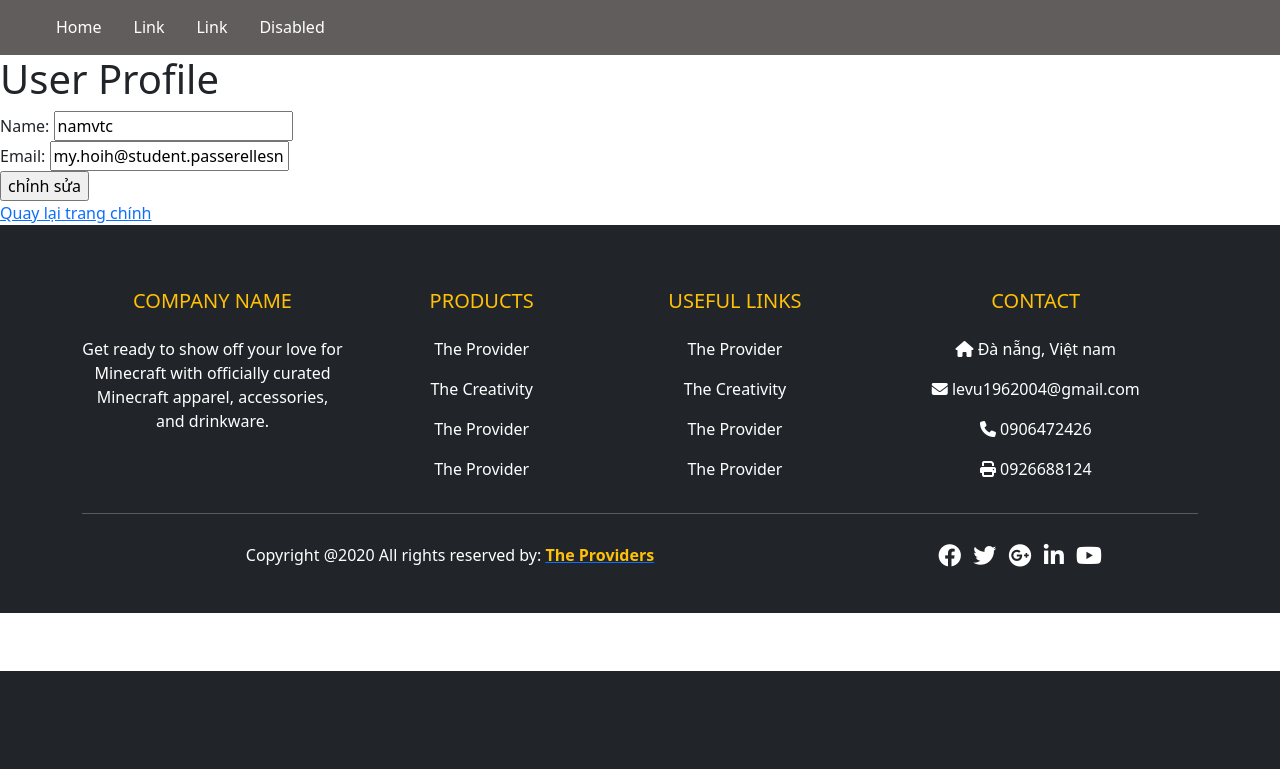
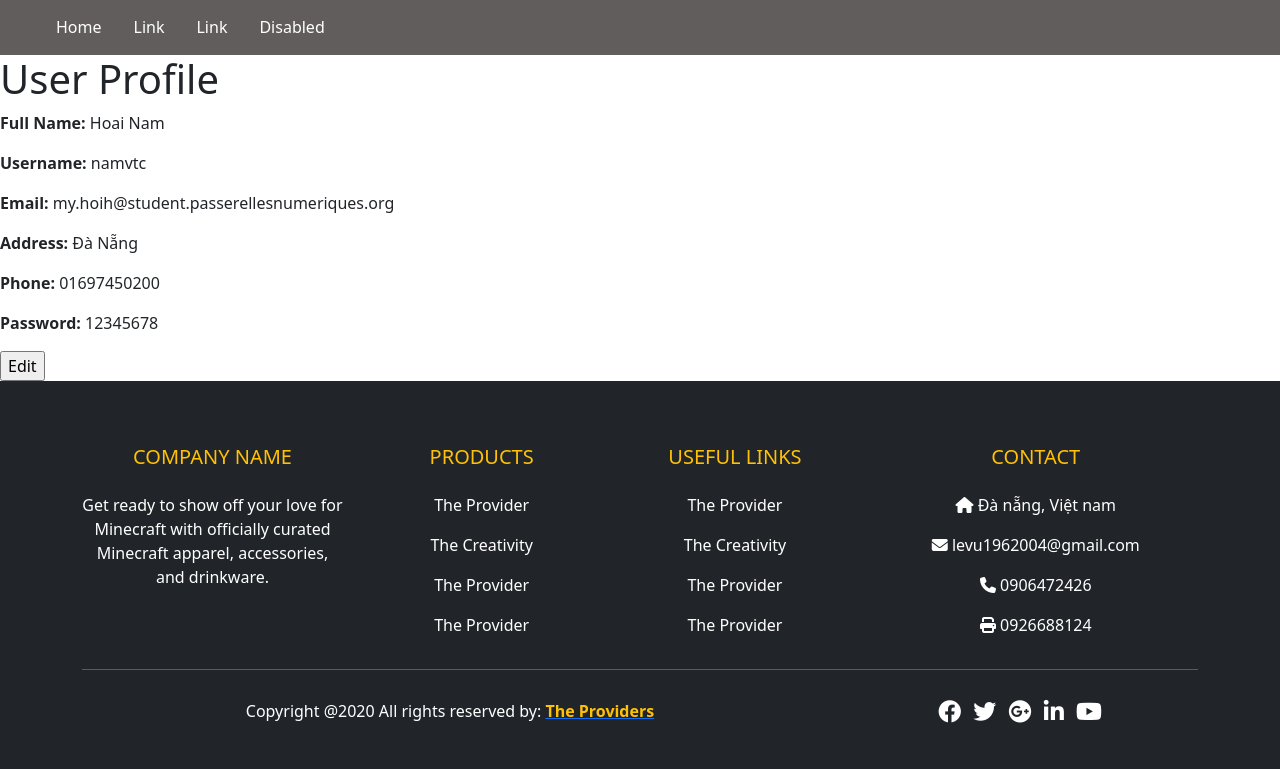
Before and after one commit to vutran22004023/webshopkey, a PHP site: page /edit-user.php in a window 1280 px wide. Shown: the part 129-898 px from the top of the page. Before the commit the page ends 800 px from the top, so only its background shows below. Run offline with PHP 8.4, Linux system fonts and the light colour scheme; a user stored in the database is signed in; data comes from the database, SQL or seed files in the repository.

Commit message:
chỉnh sửa edit-user

```diff
--- a/admin/edit-user.php
+++ b/admin/edit-user.php
@@ -26,18 +26,27 @@ if (isset($_SESSION['username'])) {
         $isEditing = true;
     } elseif (isset($_POST['update'])) {
         // Người dùng đã chỉnh sửa thông tin, cập nhật vào cơ sở dữ liệu
-        $newName = $_POST['new-name'];
+        $newFullname = $_POST['new-fullname'];
+        $newUsername = $_POST['new-username'];
         $newEmail = $_POST['new-email'];
+        $newAddress = $_POST['new-address'];
+        $newPhone = $_POST['new-phone'];
+        $newPassword = $_POST['new-password'];
+        $userId = $user['id']; // Lấy ID người dùng từ kết quả truy vấn
 
-        $updateQuery = "UPDATE users SET username=?, email=? WHERE id=?";
+        $updateQuery = "UPDATE users SET fullname=?, username=?, email=?, address=?, phone=?, password=? WHERE id=?";
         $updateStmt = $conn->prepare($updateQuery);
-        $updateStmt->bind_param('ssi', $newName, $newEmail, $userId);
+        $updateStmt->bind_param('ssssssi', $newFullname, $newUsername, $newEmail, $newAddress, $newPhone, $newPassword, $userId);
 
         if ($updateStmt->execute()) {
             // Cập nhật thành công, cập nhật thông tin trong phiên
-            $_SESSION['name'] = $newName;
+            $_SESSION['fullname'] = $newFullname;
+            $_SESSION['username'] = $newUsername;
             $_SESSION['email'] = $newEmail;
-            header("Location: edit-user.php?thanhcong"); // Để tải lại trang
+            $_SESSION['address'] = $newAddress;
+            $_SESSION['phone'] = $newPhone;
+            $_SESSION['password'] = $newPassword;
+            header("Location:edit-user.php?thanhcong"); // Để tải lại trang
             exit();
         } else {
             echo "Error updating user information: " . $conn->error;
@@ -49,6 +58,7 @@ if (isset($_SESSION['username'])) {
     exit();
 }
 ?>
+
 
 <!DOCTYPE html>
 <html lang="en">
@@ -131,26 +141,46 @@ if (isset($_SESSION['username'])) {
     </nav>
 </header>
     <h1>User Profile</h1>
-    <form method="POST">
-    <!-- <fieldset disabled> -->
-        <label for="name">Name:</label>
-        <input type="text" id="name" name="new-name" value="<?php echo $user['username']; ?>" <?php if(isset($isEditing)) echo "disabled"; ?>><br>
+    <?php if (isset($isEditing)): ?>
+        <!-- Form chỉnh sửa thông tin -->
+        <form method="POST">
+            <label for="new-fullname">Full Name:</label>
+            <input type="text" id="new-fullname" name="new-fullname" value="<?php echo $user['fullname']; ?>"><br>
 
-        <label for="email">Email:</label>
-        <input type="email" id="email" name="new-email" value="<?php echo $user['email']; ?>" <?php if(isset($isEditing)) echo "disabled"; ?>><br>
-        <!-- </fieldset> -->
+            <label for="new-username">Username:</label>
+            <input type="text" id="new-username" name="new-username" value="<?php echo $user['username']; ?>"><br>
 
+            <label for="new-email">Email:</label>
+            <input type="email" id="new-email" name="new-email" value="<?php echo $user['email']; ?>"><br>
 
+            <label for="new-address">Address:</label>
+            <input type="text" id="new-address" name="new-address" value="<?php echo $user['address']; ?>"><br>
 
-        <?php if(isset($isEditing)): ?>
-            <input type="submit" name="update" value="Thay đổi thành công">
-        <?php else: ?>
-            <input type="submit" name="edit" value="chỉnh sửa">
-        <?php endif; ?>
-    </form>
+            <label for="new-phone">Phone:</label>
+            <input type="number" id="new-phone" name="new-phone" value="<?php echo $user['phone']; ?>"><br>
 
-    <!-- Nút hoặc biểu tượng để quay lại trang chính hoặc trang khác -->
-    <a href="index.php">Quay lại trang chính</a>
+            <label for="new-password">Password:</label>
+            <input type="password" id="new-password" name="new-password" value="<?php echo $user['password']; ?>"><br>
+
+            <!-- Các trường thông tin khác -->
+
+            <input type="submit" name="update" value="Update">
+        </form>
+    <?php else: ?>
+        <!-- Hiển thị thông tin người dùng -->
+        <p><strong>Full Name:</strong> <?php echo $user['fullname']; ?></p>
+        <p><strong>Username:</strong> <?php echo $user['username']; ?></p>
+        <p><strong>Email:</strong> <?php echo $user['email']; ?></p>
+        <p><strong>Address:</strong> <?php echo $user['address']; ?></p>
+        <p><strong>Phone:</strong> <?php echo $user['phone']; ?></p>
+        <p><strong>Password:</strong> <?php echo $user['password']; ?></p>
+        <!-- Hiển thị các trường thông tin khác -->
+
+        <form method="POST">
+            <input type="submit" name="edit" value="Edit">
+        </form>
+    <?php endif; ?>
+
     <?php include ('../admin/footer.php') ?>
 </body>
 </html>
```
